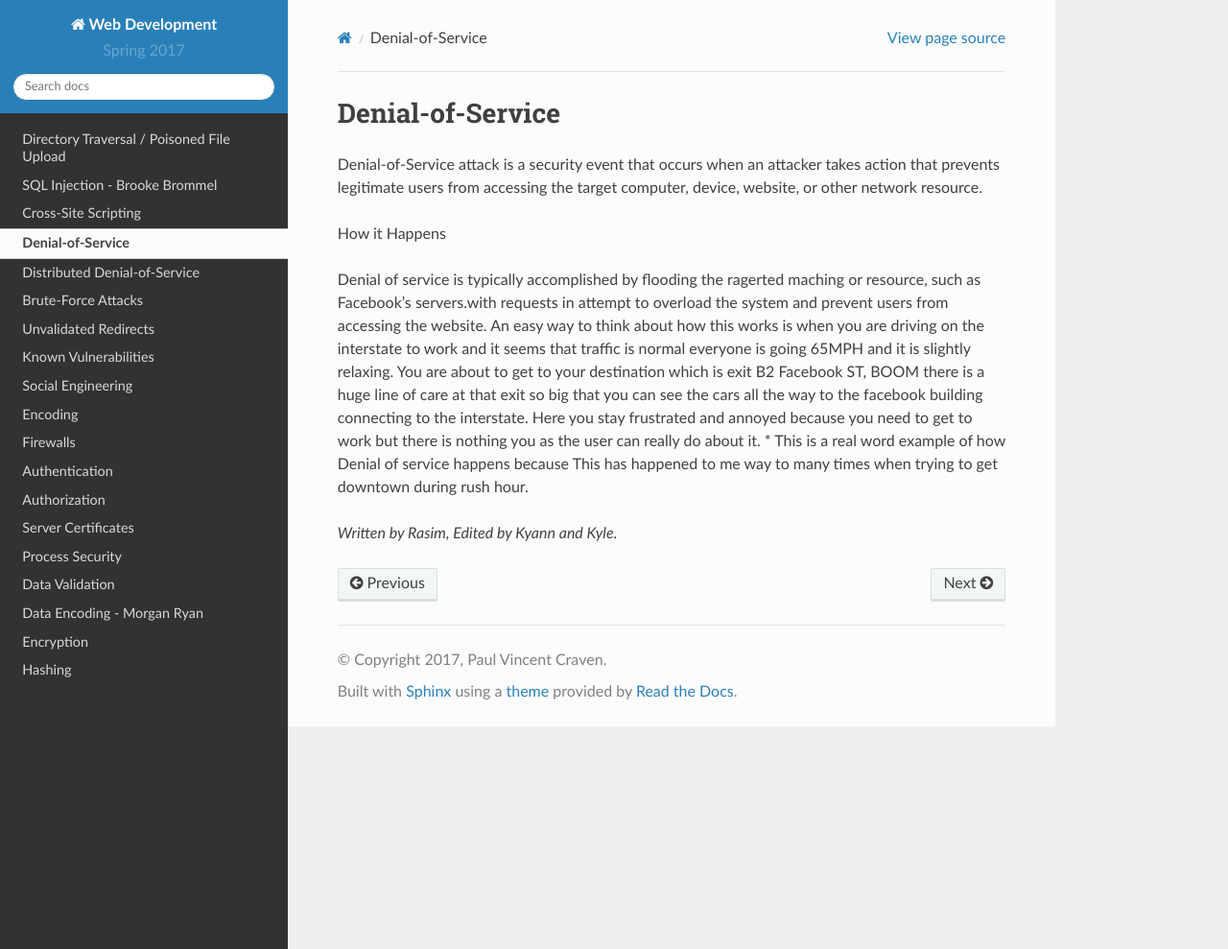
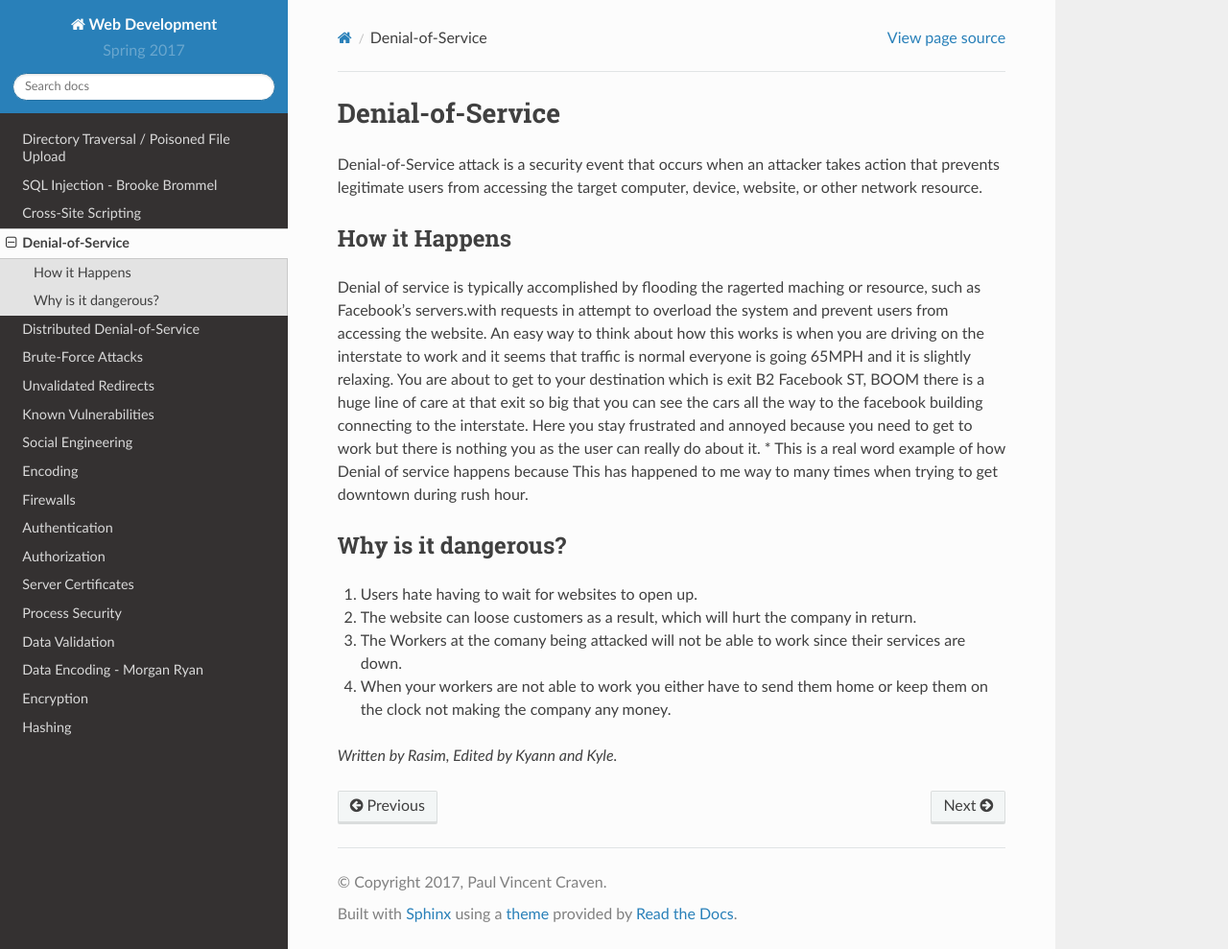
Before and after one commit to pvcraven/2017_web_security, a Sphinx documentation site: the page built from source/dos/dos.rst, in a window 1280 px wide and 989 px high. Shown: the whole window at 96% size. Built offline with Sphinx 7.4.7 and the Read the Docs theme 2.0.0, drawn with Linux system fonts in a browser that asks for light colours.

Commit message:
added dangers of dos

```diff
--- a/source/dos/dos.rst
+++ b/source/dos/dos.rst
@@ -4,10 +4,18 @@ Denial-of-Service
 Denial-of-Service attack is a security event that occurs when an attacker takes action that prevents legitimate users from accessing the target computer, device, website, or other network resource.
 
 How it Happens
-
+--------------
 
 Denial of service is typically accomplished by flooding the ragerted maching or resource, such as Facebook's servers.with requests in attempt to overload the system and prevent users from accessing the website. An easy way to think about how this works is when you are driving on the interstate to work and it seems that traffic is normal everyone is going 65MPH and it is slightly relaxing. You are about to get to your destination which is exit B2 Facebook ST, BOOM there is a huge line of care at that exit so big that you can see the cars all the way to the facebook building connecting to the interstate. Here you stay frustrated and annoyed because you need to get to work but there is nothing you as the user can really do about it.
-*	This is a real word example of how Denial of service happens because This has happened to me way to many times when trying to get downtown during rush hour.
+* This is a real word example of how Denial of service happens because This has happened to me way to many times when trying to get downtown during rush hour.
+
+Why is it dangerous?
+--------------------
+
+1. Users hate having to wait for websites to open up.
+2. The website can loose customers as a result, which will hurt the company in return.
+3. The Workers at the comany being attacked will not be able to work since their services are down.
+4. When your workers are not able to work you either have to send them home or keep them on the clock not making the company any money.
 
 
 
```
